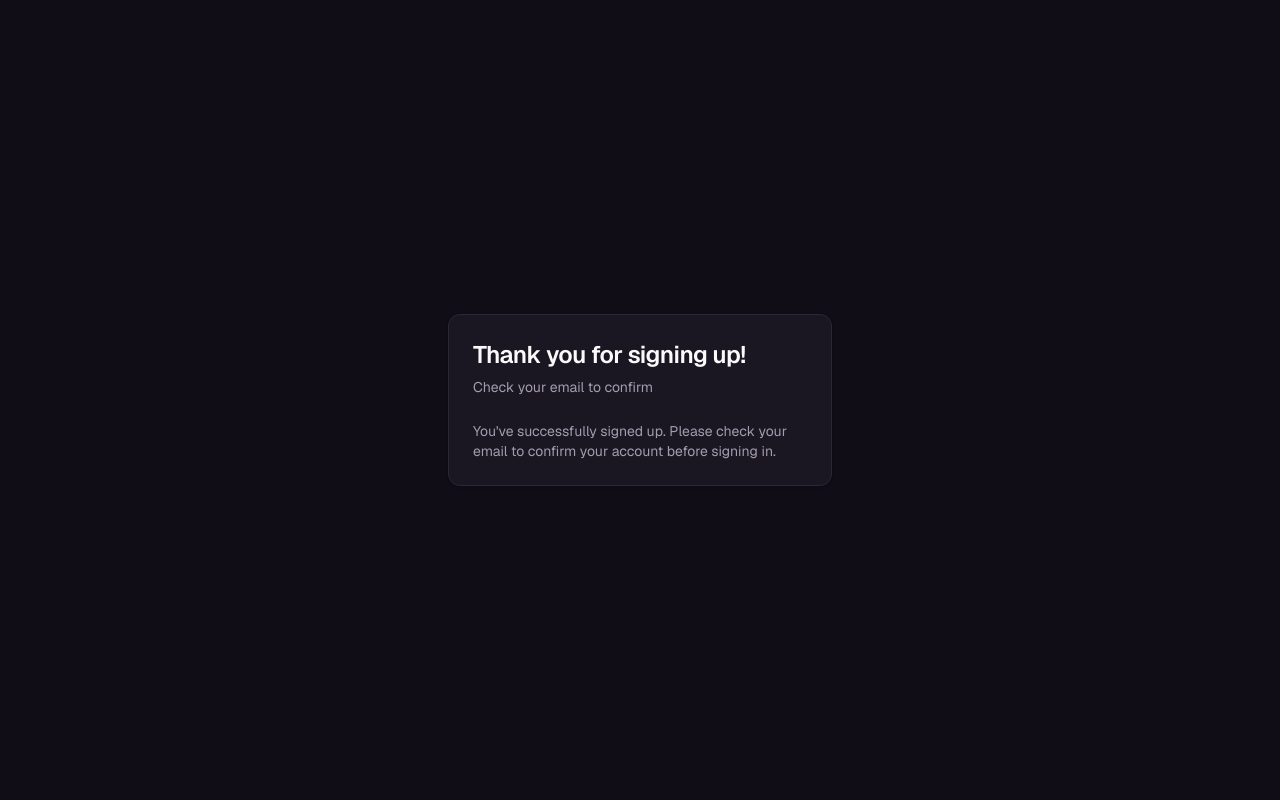
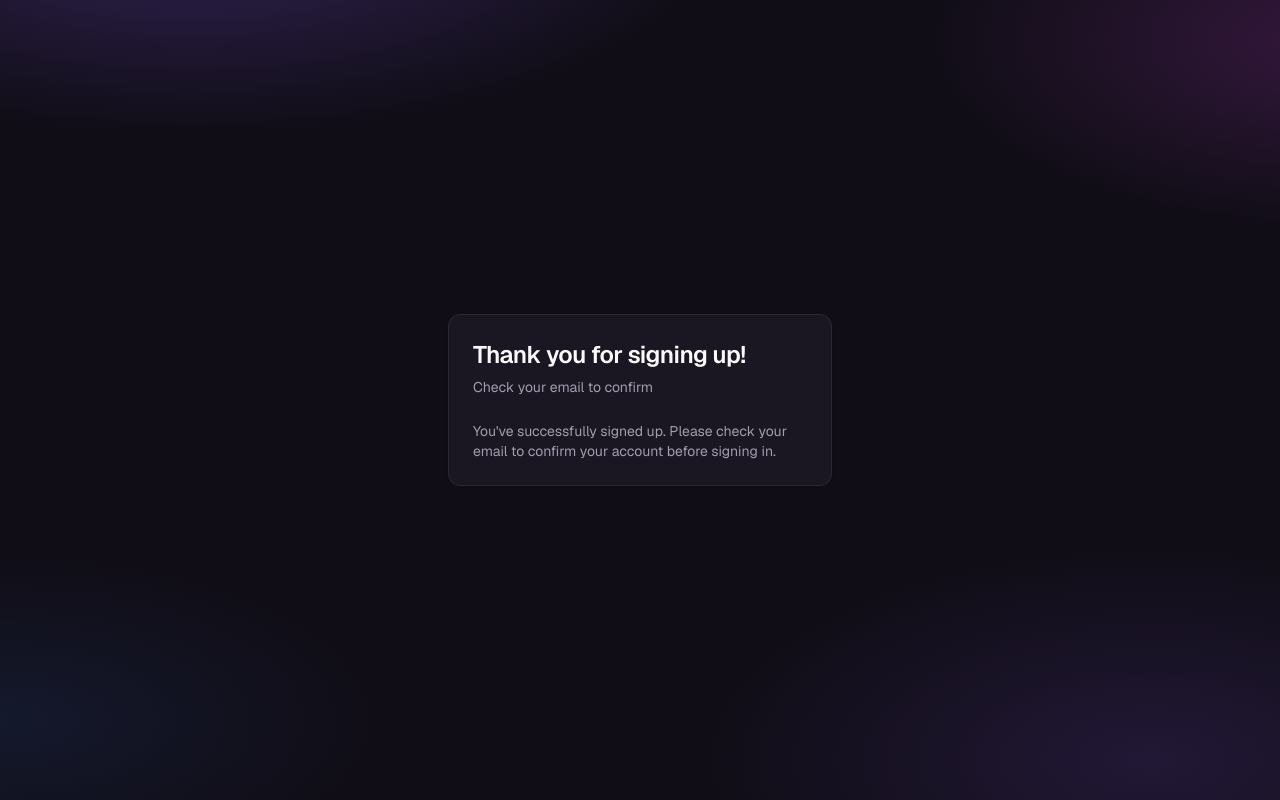
Before and after one commit to ahmetyilmaz66/lifeos, a Next.js app: page /auth/sign-up-success in a window 1280 px wide. Built offline with nearby package versions, Linux system fonts and the light colour scheme; no server answers.

Commit message:
Daha canli gorunum: koyu temaya arka plan glow efekti + renkli ikon rozetleri

```diff
--- a/app/dashboard/page.tsx
+++ b/app/dashboard/page.tsx
@@ -65,19 +65,19 @@ export default async function DashboardPage() {
   const activeSubscriptions = lifeItems.filter((item) => item.category === "digital_subscription" && !isClosed(item)).length;
   const monthlyTotal = paymentSummary(lifeItems, monthStart, nextMonth);
   const pills = [
-    [Repeat2, `${activeSubscriptions} Aktif Abonelik`],
-    [CalendarClock, `${upcomingItems.length} Yaklaşan İşlem`],
-    [FileText, `${documentCount ?? 0} Belge`],
+    [Repeat2, `${activeSubscriptions} Aktif Abonelik`, "bg-[#2a78d6]"],
+    [CalendarClock, `${upcomingItems.length} Yaklaşan İşlem`, "bg-[#e87ba4]"],
+    [FileText, `${documentCount ?? 0} Belge`, "bg-[#1baf7a]"],
   ] as const;
   const name = profile?.full_name?.trim();
   const spending = categorySpendingBreakdown(lifeItems);
   return <div className="space-y-8">
     <section className="flex items-center justify-between gap-4"><div><p className="text-sm font-medium text-muted-foreground">Genel Bakış</p><h1 className="mt-1 text-2xl font-semibold tracking-tight sm:text-3xl">Günaydın{name ? `, ${name}` : ""}</h1></div><Link href="/dashboard/documents" className="hidden h-11 shrink-0 items-center justify-center gap-2 rounded-full bg-gradient-to-r from-violet-600 to-fuchsia-500 px-5 text-sm font-semibold text-white shadow-md shadow-violet-900/30 transition hover:opacity-90 sm:inline-flex"><Plus size={18} /> Hayatıma Ekle</Link></section>
-    <section className="overflow-hidden rounded-2xl border border-border bg-gradient-to-br from-violet-600/15 via-card to-card p-6 sm:p-8">
+    <section className="overflow-hidden rounded-2xl border border-violet-500/20 bg-gradient-to-br from-violet-600/20 via-card to-fuchsia-500/10 p-6 shadow-lg shadow-violet-950/20 sm:p-8">
       <p className="text-sm text-muted-foreground">Bu Ay Toplam Ödeme</p>
       <p className="mt-2 text-4xl font-bold tracking-tight tabular-nums sm:text-5xl">{monthlyTotal}</p>
       <div className="mt-6 flex flex-wrap gap-2">
-        {pills.map(([Icon, label]) => <span key={label} className="inline-flex items-center gap-1.5 rounded-full bg-background/60 px-3 py-1.5 text-xs font-medium text-foreground"><Icon size={14} className="text-violet-400" />{label}</span>)}
+        {pills.map(([Icon, label, color]) => <span key={label} className="inline-flex items-center gap-2 rounded-full bg-background/70 py-1.5 pl-1.5 pr-3 text-xs font-medium text-foreground"><span className={`flex h-5 w-5 items-center justify-center rounded-full text-white ${color}`}><Icon size={12} /></span>{label}</span>)}
       </div>
     </section>
     <section className="space-y-4 rounded-xl border border-border bg-card p-6"><div><p className="text-sm font-medium text-muted-foreground">Harcama</p><h2 className="mt-1 text-xl font-semibold tracking-tight">Kategori Bazlı Dağılım</h2></div><CategorySpendingChart segments={spending.segments} currency={spending.currency} /></section>
--- a/app/globals.css
+++ b/app/globals.css
@@ -65,4 +65,16 @@
   body {
     @apply bg-background text-foreground;
   }
+  /* Soft glowing color blobs behind the dark theme's flat background — gives
+     the app depth/energy instead of a single flat dark tone. Fixed so it
+     doesn't scroll with content; low-opacity so text/card contrast holds. */
+  .dark body {
+    background-image:
+      radial-gradient(ellipse 70% 45% at 15% -10%, rgb(139 92 246 / 0.28), transparent 60%),
+      radial-gradient(ellipse 55% 40% at 105% 5%, rgb(217 70 239 / 0.18), transparent 60%),
+      radial-gradient(ellipse 60% 45% at 90% 95%, rgb(139 92 246 / 0.14), transparent 60%),
+      radial-gradient(ellipse 50% 35% at 0% 90%, rgb(59 130 246 / 0.1), transparent 60%);
+    background-attachment: fixed;
+    background-repeat: no-repeat;
+  }
 }
```
